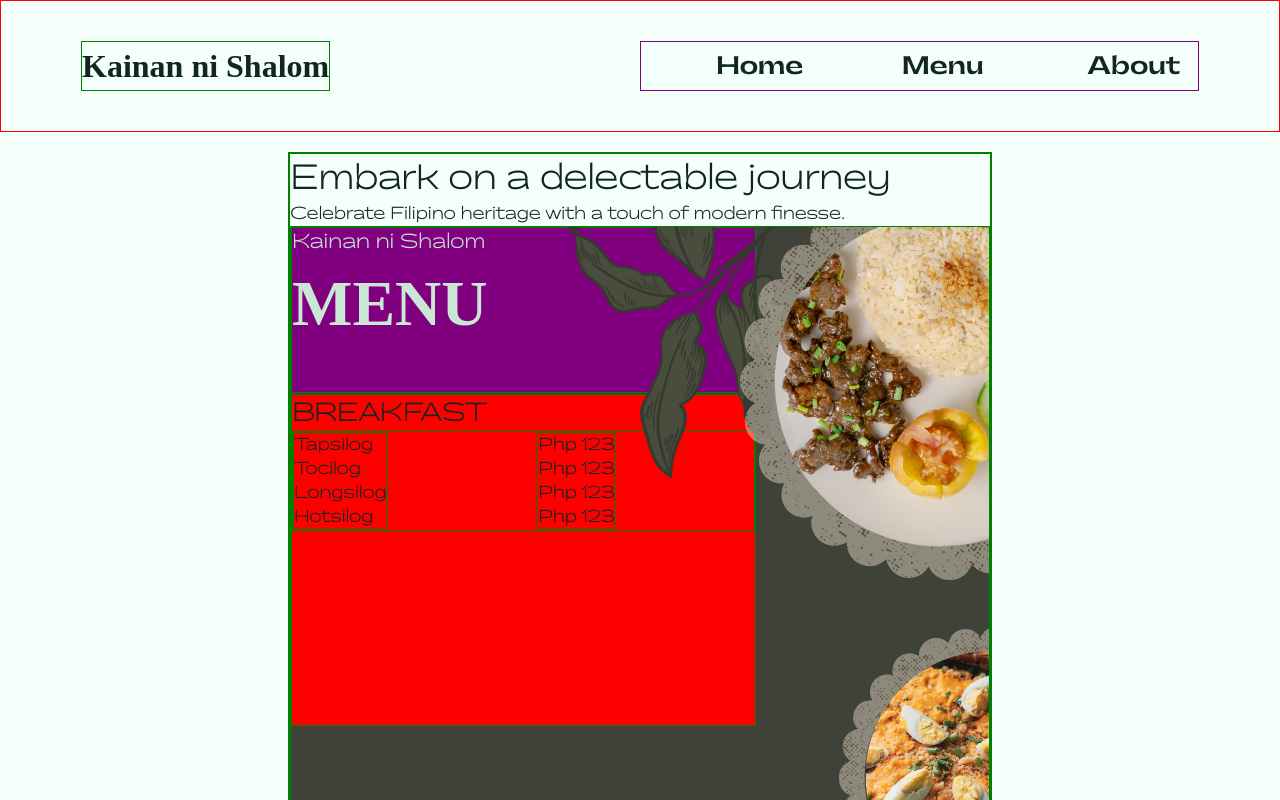
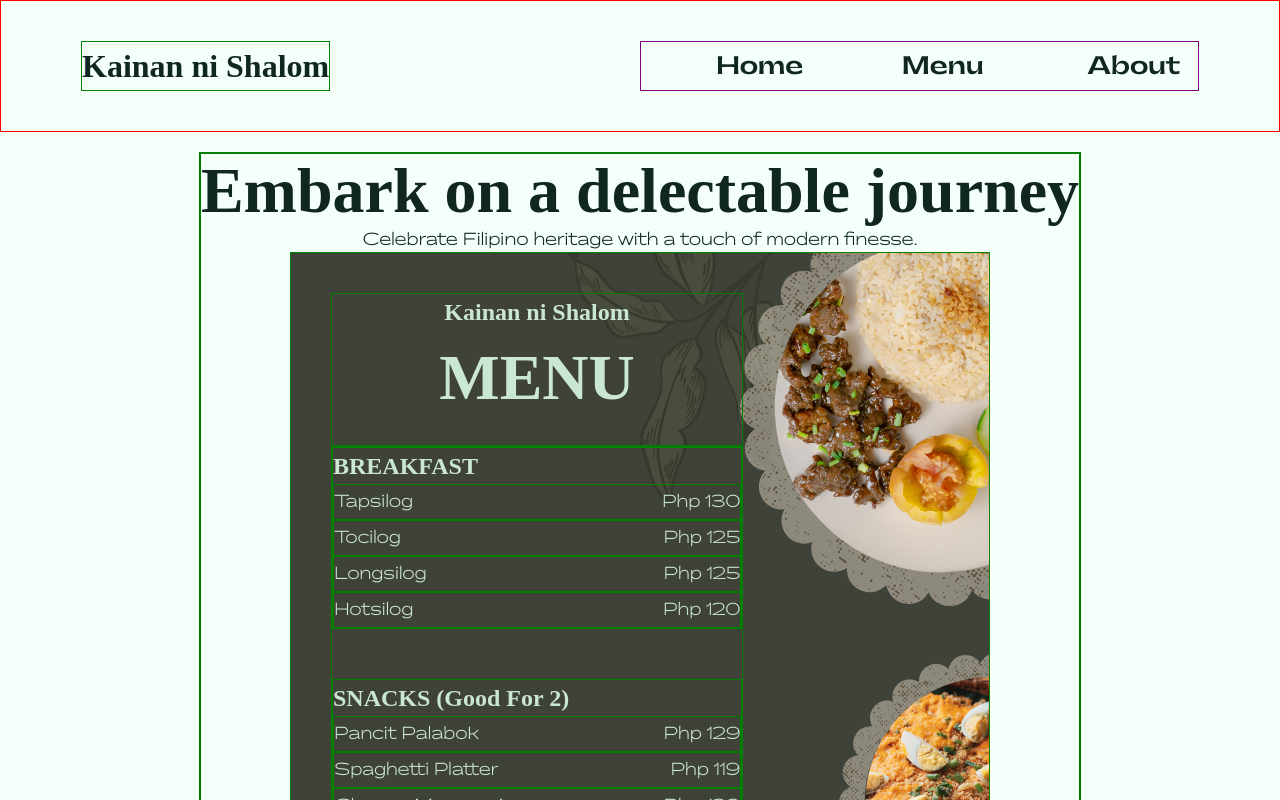
Before and after one commit to colmelom0410/Project-Restaurant-Page, a website built with webpack: page src/template.html in a window 1280 px wide. Both pictures are taken after a click on the button "Menu". Shown: the top 800 px of the page. Built offline with nearby package versions, Linux system fonts and the light colour scheme; files whose address does not match are found by name.

Commit message:
Complete Menu page, add CSS styling

```diff
--- a/src/menuPage.js
+++ b/src/menuPage.js
@@ -2,6 +2,50 @@ import food1 from './images/food1.png';
 import food2 from './images/food2.png';
 import food3 from './images/food3.png';
 import './menuStyle.css';
+
+
+
+class menuTemplate{
+    constructor(type){
+        this.type = type;
+    }
+    createTemplate(){
+        const mealDiv = document.createElement('div');
+        mealDiv.classList.add('template');
+        const typeH2 = document.createElement('h2');
+        typeH2.textContent = this.type;
+        mealDiv.appendChild(typeH2);
+
+        return mealDiv;
+    }
+
+}
+
+class Meal{
+    constructor(type, food, price){
+        this.type = type;
+        this.food = food;
+        this.price = price;
+    }
+    createP(){
+        const foodPriceDiv = document.createElement('div');
+        const foodP = document.createElement('p');
+        foodP.textContent = this.food;
+        const priceP = document.createElement('p');
+        priceP.textContent = this.price;
+        foodPriceDiv.appendChild(foodP);
+        foodPriceDiv.appendChild(priceP);
+
+        return foodPriceDiv;
+    }
+    appendFood(){
+        const template = this.type;
+        const foodBlock = this.createP();
+        template.appendChild(foodBlock);
+        return template;
+
+    }
+}
 
 
 function loadPage(){
@@ -26,43 +70,49 @@ function loadPage(){
     // foods
     const divFoods = document.createElement('div');
     divFoods.id = "divFoods";
-    const divBreakfast = document.createElement('div');
-    divBreakfast.id = "divBreakfast";
-    const breakfastH2 = document.createElement('h2');
-    breakfastH2.textContent = "BREAKFAST";
-    const breakFastFoods = document.createElement('div');
-    const bf1 = document.createElement('p');
-    const bf2 = document.createElement('p');
-    const bf3 = document.createElement('p');
-    const bf4 = document.createElement('p');
-    bf1.textContent = "Tapsilog";
-    bf2.textContent = "Tocilog";
-    bf3.textContent = "Longsilog";
-    bf4.textContent = "Hotsilog";
-    breakFastFoods.appendChild(bf1);
-    breakFastFoods.appendChild(bf2);
-    breakFastFoods.appendChild(bf3);
-    breakFastFoods.appendChild(bf4);
-    const breakFastPrice = document.createElement('div');
-    const bf1Price = document.createElement('p');
-    const bf2Price = document.createElement('p');
-    const bf3Price = document.createElement('p');
-    const bf4Price = document.createElement('p');
-    bf1Price.textContent = "Php 123";
-    bf2Price.textContent = "Php 123";
-    bf3Price.textContent = "Php 123";
-    bf4Price.textContent = "Php 123";
-    breakFastPrice.appendChild(bf1Price);
-    breakFastPrice.appendChild(bf2Price);
-    breakFastPrice.appendChild(bf3Price);
-    breakFastPrice.appendChild(bf4Price);
 
+    //Breakfast Menu
+    const menuTemplate1 = new menuTemplate("BREAKFAST");
+    const menuBlock1 = menuTemplate1.createTemplate();
+    const bfMeal1 = new Meal(menuBlock1,"Tapsilog", "Php 130");
+    const bfMeal2 = new Meal(menuBlock1,"Tocilog", "Php 125");
+    const bfMeal3 = new Meal(menuBlock1,"Longsilog", "Php 125");
+    const bfMeal4 = new Meal(menuBlock1,"Hotsilog", "Php 120");
+    divFoods.appendChild(menuBlock1);
+    divFoods.appendChild(bfMeal1.appendFood());
+    divFoods.appendChild(bfMeal2.appendFood());
+    divFoods.appendChild(bfMeal3.appendFood());
+    divFoods.appendChild(bfMeal4.appendFood());
 
-    divBreakfast.appendChild(breakFastFoods);
-    divBreakfast.appendChild(breakFastPrice);
-    divFoods.appendChild(breakfastH2);
-    divFoods.appendChild(divBreakfast);
+    //Snacks
+    const menuTemplate2 = new menuTemplate("SNACKS (Good For 2)");
+    const menuBlock2 = menuTemplate2.createTemplate();
+    const snacks1 = new Meal(menuBlock2,"Pancit Palabok", "Php 129");
+    const snacks2 = new Meal(menuBlock2,"Spaghetti Platter", "Php 119");
+    const snacks3 = new Meal(menuBlock2,"Cheesy Macaroni", "Php 129");
+    const snacks4 = new Meal(menuBlock2,"Pancit Lomi", "Php 109");
+    divFoods.appendChild(menuBlock2);
+    divFoods.appendChild(snacks1.appendFood());
+    divFoods.appendChild(snacks2.appendFood());
+    divFoods.appendChild(snacks3.appendFood());
+    divFoods.appendChild(snacks4.appendFood());
 
+    //Meat Dishes
+    const menuTemplate3 = new menuTemplate("MEAT DISHES");
+    const menuBlock3 = menuTemplate3.createTemplate();
+    const meat1 = new Meal(menuBlock3,"Beef kare-kare", "Php 259");
+    const meat2 = new Meal(menuBlock3,"Chicken Spicy Inasal", "Php 149");
+    const meat3 = new Meal(menuBlock3,"Pork Crispy Lumpia", "Php 119");
+    const meat4 = new Meal(menuBlock3,"Pork Liempo", "Php 189");
+    divFoods.appendChild(menuBlock3);
+    divFoods.appendChild(meat1.appendFood());
+    divFoods.appendChild(meat2.appendFood());
+    divFoods.appendChild(meat3.appendFood());
+    divFoods.appendChild(meat4.appendFood());
+
+    const menuFooter = document.createElement('h2');
+    menuFooter.id = "menuFooter";
+    menuFooter.textContent = "Tasty Filipino Food for Everyone!";
     // Images
     const foodItem1 = document.createElement('img');
     foodItem1.src = food1;
@@ -81,6 +131,7 @@ function loadPage(){
     menuCard.appendChild(foodItem1);
     menuCard.appendChild(foodItem2);
     menuCard.appendChild(foodItem3);
+    menuCard.appendChild(menuFooter);
 
     const divContent = document.querySelector('#content');
     menu.appendChild(header);
--- a/src/menuStyle.css
+++ b/src/menuStyle.css
@@ -1,50 +1,79 @@
+
+#menuPage > h1{
+    font-family: 'Perandory Semi-Condensed';
+    font-size: 4em;
+    line-height: normal;
+}
+
+#menuPage > p{
+ text-align: center;
+}
+
 
 #menuCard{
     display: grid;
     grid-template-columns: repeat(3, 1fr);
-    grid-template-rows: repeat(6, 1fr);
+    grid-template-rows: 1fr 5fr;
     background-color: #3f4238;
     position: relative;
     height: 1000px;
     width: 700px;
     overflow: hidden;
-    gap: 1px;
+    padding: 40px;
+    margin: 0 auto;
 }
 #menuTitle{
-    background-color: purple;
     grid-area: 1 / 1 / 2 / 3;
+    text-align: center;
+    z-index: 2;
 }
 
 #divFoods{
-    background-color: red;
-    grid-area: 2 / 1 / 4 / 3;
+    grid-area: 2 / 1 / 3 / 3;
+    display: flex;
+    flex-direction: column;
+    gap: 50px;
+    z-index: 2;
 }
 
 #divBreakfast{
     display: flex;
-    gap: 150px;
 
 }
 #bfFood{
     grid-area: 2 / 1 / 3 / 2;
 }
 
-#menuTitle h1{
+#menuTitle h1, #menuTitle h3, #divFoods h2{
     font-family: 'Perandory Semi-Condensed';
-    font-size: 4em;
+    font-size: 1.5em;
     color: #cae6d5;
 }
-#menuTitle h3{
+
+#divFoods p{
     color: #cae6d5;
-    font-family: 'PP Gatwick Ultralight'
+    font-size: 1em;
+    font-weight: 600;
+    margin: 5px 0;
+
+}
+
+#menuTitle h1{
+    font-size: 4em;
+}
+
+
+.template > div{
+    display: flex;
+    justify-content: space-between;
 }
 
 
 
-
 /* Images */
-#menuCard img{
+#menuCard img, #menuFooter{
     position: absolute;
+    z-index: 1;
 }
 
 #foodItem1{
@@ -63,3 +92,12 @@
     bottom: -70px;
     right: -120px;
 }
+
+#menuFooter{
+    font-family: 'Perandory Semi-Condensed';
+    color: #cae6d5;
+    font-size: 2em;
+    bottom: 5%;
+    left: 40%;
+    transform: translateX(-40%);
+}
```
Also changed, not shown: dist/main.js.
